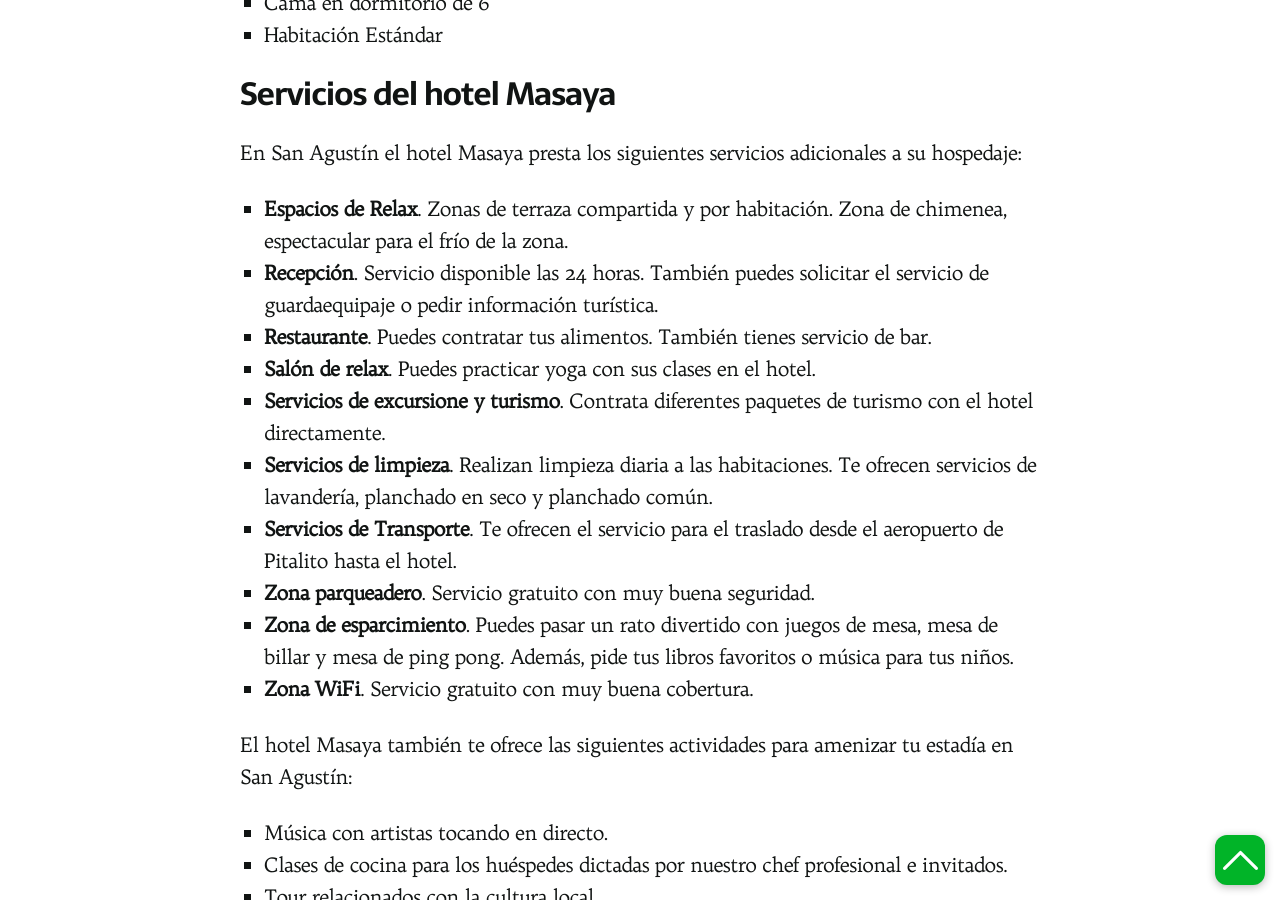
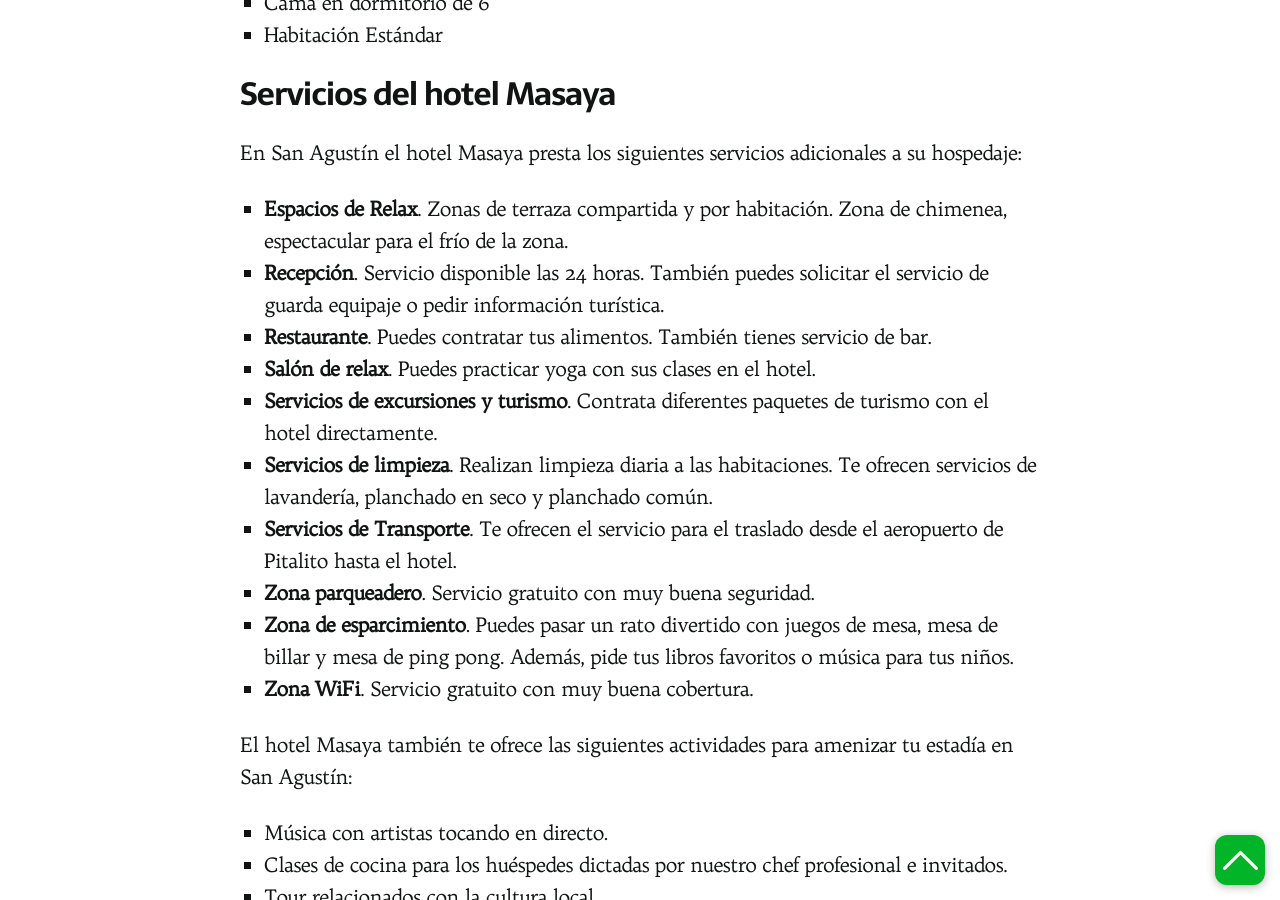
Before and after one commit to Klerpson/vacacionesopitas, a Jekyll site: the page built from _posts/2023-03-15-hotel-masaya-san-agustin-huila.md, in a window 1280 px wide and 900 px high, scrolled down 3746 px. Built offline with Jekyll 4.4.1, drawn with Linux system fonts in a browser that asks for light colours; some web fonts are replaced.

Commit message:
Update 2023-03-15-hotel-masaya-san-agustin-huila.md

```diff
--- a/_posts/2023-03-15-hotel-masaya-san-agustin-huila.md
+++ b/_posts/2023-03-15-hotel-masaya-san-agustin-huila.md
@@ -72,10 +72,10 @@
 En San Agustín el hotel Masaya presta los siguientes servicios adicionales a su hospedaje:
 
 * **Espacios de Relax**. Zonas de terraza compartida y por habitación. Zona de chimenea, espectacular para el frío de la zona.
-* **Recepción**. Servicio disponible las 24 horas. También puedes solicitar el servicio de guardaequipaje o pedir información turística.
+* **Recepción**. Servicio disponible las 24 horas. También puedes solicitar el servicio de guarda equipaje o pedir información turística.
 * **Restaurante**. Puedes contratar tus alimentos. También tienes servicio de bar.
 * **Salón de relax**. Puedes practicar yoga con sus clases en el hotel.
-* **Servicios de excursione y turismo**. Contrata diferentes paquetes de turismo con el hotel directamente.
+* **Servicios de excursiones y turismo**. Contrata diferentes paquetes de turismo con el hotel directamente.
 * **Servicios de limpieza**. Realizan limpieza diaria a las habitaciones. Te ofrecen servicios de lavandería, planchado en seco y planchado común.
 * **Servicios de Transporte**. Te ofrecen el servicio para el traslado desde el aeropuerto de Pitalito hasta el hotel.
 * **Zona parqueadero**. Servicio gratuito con muy buena seguridad.
```
